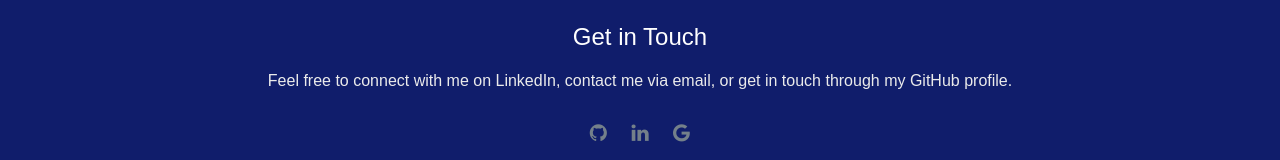
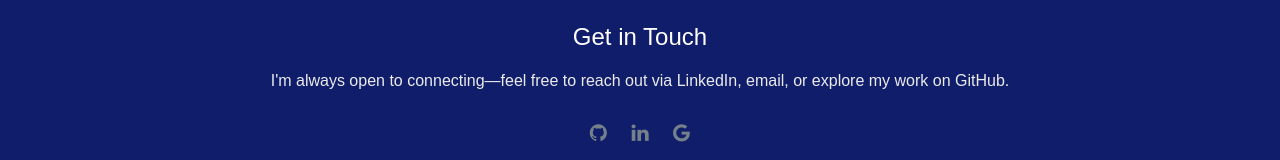
Before and after one commit to saeid436/saeid436.github.io, a website: page index.html in a window 1280 px wide. Shown: the part 3821-3981 px from the top of the page. Drawn offline with nearby package versions, Linux system fonts and the light colour scheme.

Commit message:
Updating Index file - Get In Touch

```diff
--- a/index.html
+++ b/index.html
@@ -241,7 +241,7 @@
 
     <div id="contact">
         <h2>Get in Touch</h2>
-        <p>Feel free to connect with me on LinkedIn, contact me via email, or get in touch through my GitHub profile.</p>
+        <p>I'm always open to connecting—feel free to reach out via LinkedIn, email, or explore my work on GitHub.</p>
         <div class="social">
             <ul>
                 <li>
```
